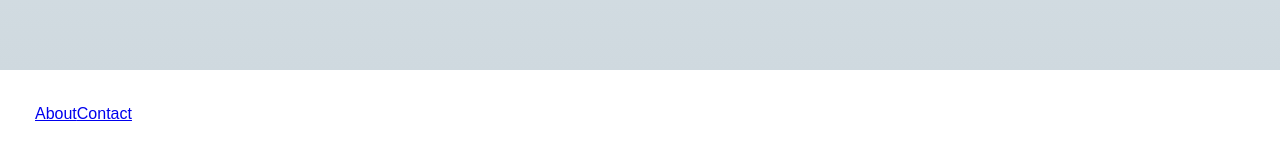
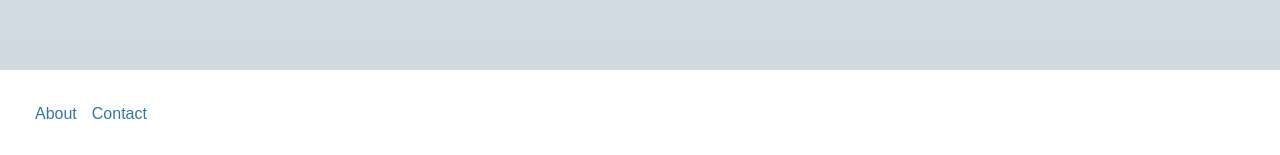
Before and after one commit to Joshhaws/simplifi-ui, a React (Create React App) app: page /Profile in a window 1280 px wide. Shown: the part 661-816 px from the top of the page. Built offline with nearby package versions, Linux system fonts and the light colour scheme.

Commit message:
update to footer styling

```diff
--- a/src/components/Footer/Footer.js
+++ b/src/components/Footer/Footer.js
@@ -6,10 +6,8 @@ class Footer extends Component {
     render(){
         return(
             <div className="footer-nav">
-                <div className="footer-nav__left">
-                    <Link to="/about" className="main-nav-about">About</Link>
-                    <Link to="/contact" className="main-nav-contact">Contact</Link>
-                </div>
+                <Link to="/about" className="footer-nav-item">About</Link>
+                <Link to="/contact" className="footer-nav-item">Contact</Link>
             </div>
         )
     }
--- a/src/components/Footer/Footer.scss
+++ b/src/components/Footer/Footer.scss
@@ -2,52 +2,12 @@
 
 .footer-nav{
   padding: 35px;
+  display: flex;
 }
-// .main-nav {
-//   padding: 25px;
-//   background-color: $background;
-//   color: $accent-2;
-//   font-family: 'Roboto', sans-serif;
-//   font-weight: 300;
-//   display: flex;
-//   justify-content: space-between;
-// }
-// .main-nav-left {
-//   display: flex;
-//   align-items: center;
-// }
-// .main-nav-title {
-//   color: $accent-2;
-//   font-size: 2em;
-//   text-decoration: none;
-//   margin-right: 25px;
-//   display: flex;
-//   align-items: center;
-// }
-// .main-nav-title:hover {
-//   opacity: .75;
-// }
-// .main-nav-about {
-//   color: $accent-2;
-//   text-decoration: none;
-//   margin-right: 15px;
-// }
-// .main-nav-about:hover {
-//   opacity: .75;
-// }
-// .main-nav-contact {
-//   color: $accent-2;
-//   text-decoration: none;
-//   margin-right: 5px;
-// }
-// .main-nav-contact:hover {
-//   opacity: .75;
-// }
 
-// .main-nav-right {
-//   display: flex;
-//   align-items: center;
-// }
-// .nav-logo {
-//   width: 175px;
-// }
+.footer-nav-item {
+  color: $accent-2;
+  text-decoration: none;
+  margin-right: 15px;
+  display: block;
+}
```
